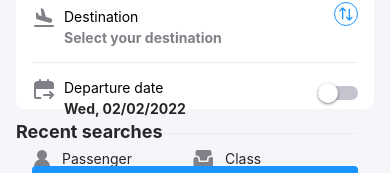
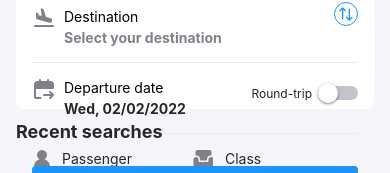
Before and after one commit to egeperk/FlightApp, a React Native app: screen / in a window 390 px wide. Shown: the part 189-362 px from the top of the page. Built offline with nearby package versions, Linux system fonts and the light colour scheme.

Commit message:
text added

```diff
--- a/src/components/SelectionCard/index.tsx
+++ b/src/components/SelectionCard/index.tsx
@@ -17,13 +17,25 @@ const SelectionCard = ({
   onClick,
   onSwitch,
 }: ISelectionCardProbs) => {
-  const {container, childContainer, head, selection, icon} = useStyles();
+  const {
+    container,
+    childContainer,
+    rowContainer,
+    head,
+    selection,
+    icon,
+    switchText,
+  } = useStyles();
   const {colors} = useContext(ThemeContext);
 
   return (
     <View>
       {isVisible && (
         <View style={container}>
+          <View style={rowContainer}>
+            <Text style={[switchText, {opacity: switchOpacity}]}>
+              {textContent.roundTrip}
+            </Text>
             <Switch
               thumbColor={colors.secondary.main}
               trackColor={{
@@ -34,6 +46,7 @@ const SelectionCard = ({
               value={switchValue}
               onValueChange={onSwitch}
             />
+          </View>
           <View>{svg}</View>
           <Pressable onPress={onClick}>
             <View style={childContainer}>
--- a/src/components/SelectionCard/styles.ts
+++ b/src/components/SelectionCard/styles.ts
@@ -11,6 +11,14 @@ const useStyles = () => {
             flex: 1,
             flexDirection: "row",
             paddingHorizontal: 18
+        },
+        rowContainer: {
+            flexDirection: "row",
+            flex: 1,
+            position: "absolute",
+            alignItems: "center",
+            top: 4,
+            right: 16,
         },
         childContainer: {
             flex: 1,
@@ -29,11 +37,11 @@ const useStyles = () => {
             marginTop: 4
         },
         icon : {
-            flex: 1,
-            position: "absolute",
-            top: 4,
-            right: 16,
-            zIndex: 999
+            marginStart: 6
+        },
+        switchText: {
+            fontSize: 12,
+            color: colors.tertiary.extras?.black_shark
         }
     })
     return style;
```
Lines whose indentation alone changed are shown as unchanged.
